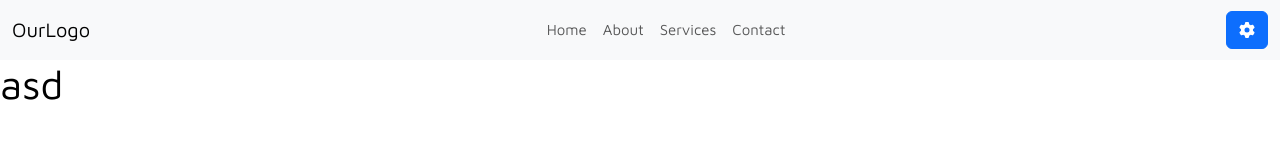
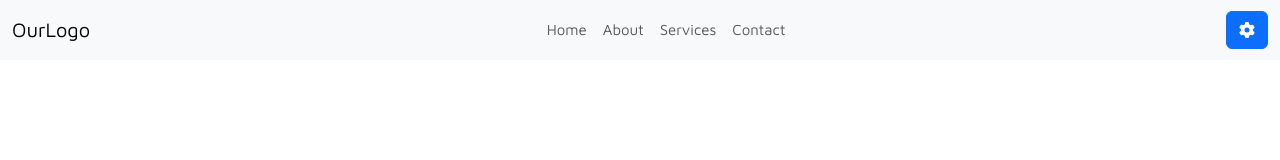
Before and after one commit to DeaaAlz/firstProject, a React (Create React App) app: page / in a window 1280 px wide. Shown: the top 160 px of the page. Built offline with nearby package versions, Linux system fonts and the light colour scheme.

Commit message:
Update index.js

```diff
--- a/src/index.js
+++ b/src/index.js
@@ -8,7 +8,7 @@ const root = ReactDOM.createRoot(document.getElementById('root'));
 root.render(
   <React.StrictMode>
     <App />
-  <h1>asd</h1>
+
   </React.StrictMode>
 )
 
```
